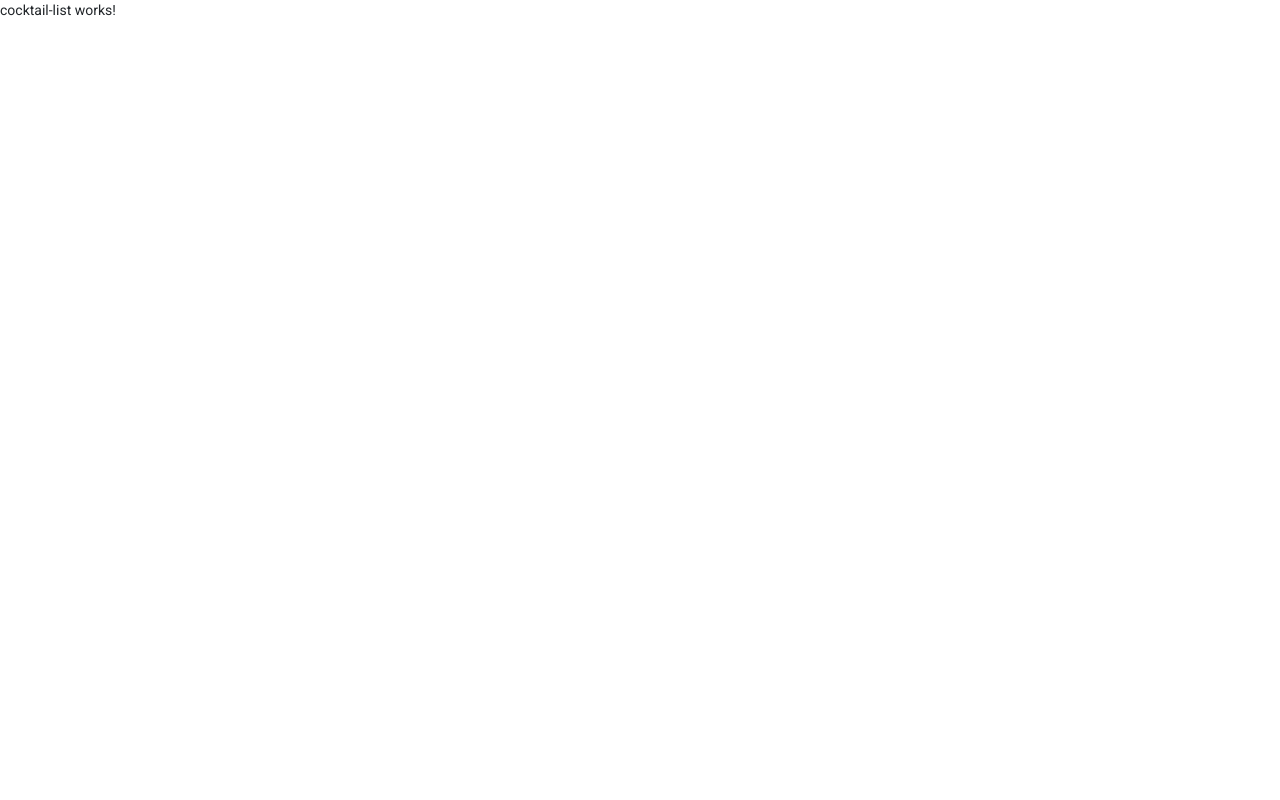
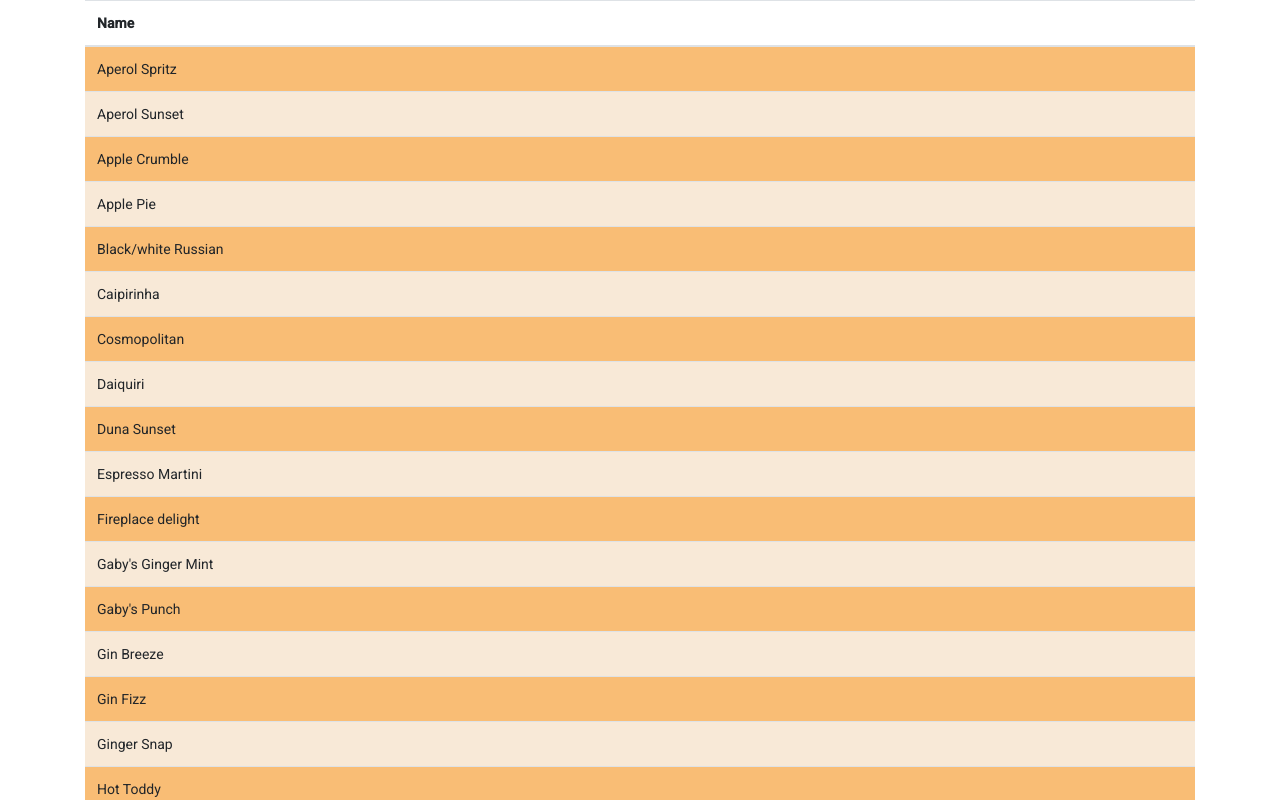
Before and after one commit to BiroKrisz/gabys-recipe-book, an Angular app in the folder gabys-recipe/: page /cocktails in a window 1280 px wide. Shown: the top 800 px of the page. Built offline with nearby package versions, Linux system fonts and the light colour scheme.

Commit message:
feat(*): update cocktail-list & service

```diff
--- a/gabys-recipe/src/app/page/cocktail-list/cocktail-list.component.html
+++ b/gabys-recipe/src/app/page/cocktail-list/cocktail-list.component.html
@@ -1 +1,16 @@
-<p>cocktail-list works!</p>
+<div class="container">
+
+  <table class="table table-striped">
+    <thead>
+      <tr>
+        <th>Name</th>
+      </tr>
+    </thead>
+    <tbody>
+      <tr *ngFor="let cocktail of list">
+        <td [routerLink]="['/cocktails/', cocktail.id]">{{ cocktail.name }} </td>
+      </tr>
+    </tbody>
+  </table>
+
+</div>
--- a/gabys-recipe/src/app/page/cocktail-list/cocktail-list.component.scss
+++ b/gabys-recipe/src/app/page/cocktail-list/cocktail-list.component.scss
@@ -0,0 +1,9 @@
+.table-striped>tbody>tr:nth-child(odd)>td,
+.table-striped>tbody>tr:nth-child(odd)>th {
+   background-color: #ff981a93; // Choose your own color here
+ }
+
+ .table-striped>tbody>tr:nth-child(even)>td,
+.table-striped>tbody>tr:nth-child(even)>th {
+   background-color: #f1d1aa77; // Choose your own color here
+ }
--- a/gabys-recipe/src/app/page/cocktail-list/cocktail-list.component.ts
+++ b/gabys-recipe/src/app/page/cocktail-list/cocktail-list.component.ts
@@ -1,3 +1,4 @@
+import { CocktailService } from './../../service/cocktail.service';
 import { Component, OnInit } from '@angular/core';
 
 @Component({
@@ -7,7 +8,9 @@ import { Component, OnInit } from '@angular/core';
 })
 export class CocktailListComponent implements OnInit {
 
-  constructor() { }
+  constructor(private cocktailService: CocktailService) { }
+
+  list: any = this.cocktailService.getAll()
 
   ngOnInit(): void {
   }
--- a/gabys-recipe/src/app/service/cocktail.service.ts
+++ b/gabys-recipe/src/app/service/cocktail.service.ts
@@ -1,3 +1,4 @@
+import { Cocktail } from './../model/cocktail';
 import { i18nMetaToJSDoc } from '@angular/compiler/src/render3/view/i18n/meta';
 import { Injectable } from '@angular/core';
 
@@ -258,6 +259,7 @@ export class CocktailService {
     ]
 
   getAll(): any {
+      this.list.sort((a: Cocktail, b: Cocktail) => (a.name > b.name) ? 1 : ((b.name > a.name) ? -1 : 0))
       return this.list
   }
 }
--- a/gabys-recipe/src/styles.scss
+++ b/gabys-recipe/src/styles.scss
@@ -45,5 +45,5 @@ html {
   box-sizing: border-box;
 }
 
-html, body { height: 100%; }
+html, body { min-height: 100%; }
 body { margin: 0; font-family: Roboto, "Helvetica Neue", sans-serif; }
```
